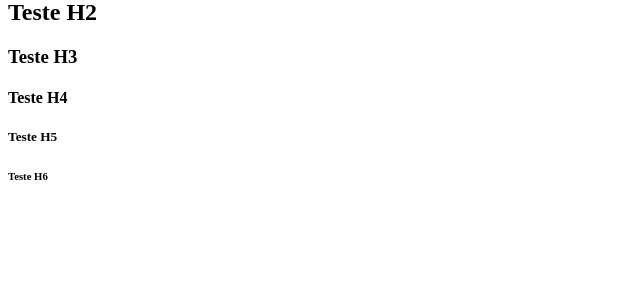
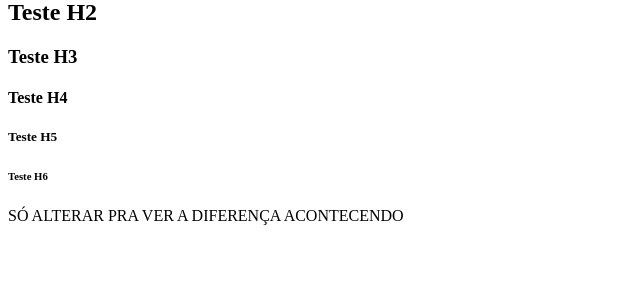
Before and after one commit to valterpcjr/devsuperioraulagithub, a PHP site: page /preonline/teste.php in a window 1280 px wide. Shown: the part 179-480 px from the top of the page, without its empty margins (0-640 px from the left). Run offline with PHP 8.4, Linux system fonts and the light colour scheme; some libraries are stand-ins or nearby versions.

Commit message:
ALTERANDO SÓ PRA VER A DIFERENÇA ACONTECENDO

```diff
--- a/teste.php
+++ b/teste.php
@@ -38,6 +38,7 @@
         <P><h5>Teste H5</h5></P>
         <P><h6>Teste H6</h6></P>
     </div>
+    <p>SÓ ALTERAR PRA VER A DIFERENÇA ACONTECENDO</p>
 
 </body>
 </html>
```
